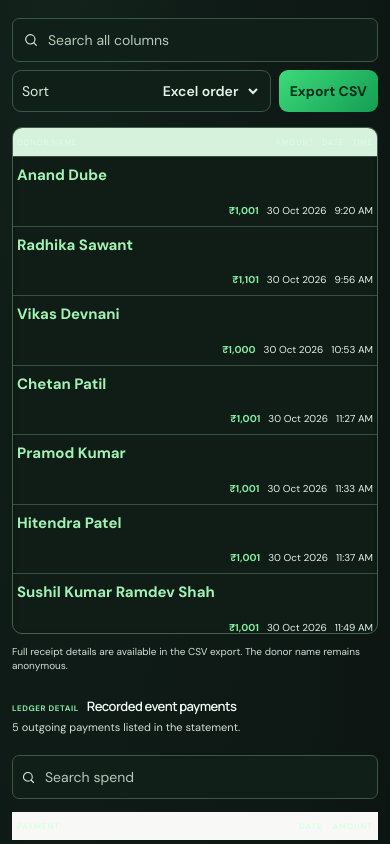
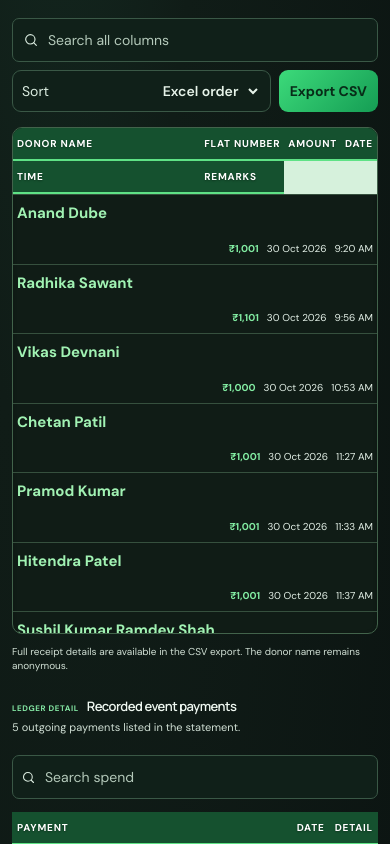
Before and after one commit to abhisheksawant52/Godrejnest, a React (Vite) app: page / in a window 390 px wide. Shown: the part 1500-2344 px from the top of the page. Built offline with nearby package versions, Linux system fonts and the light colour scheme; a web font is replaced by a local one.

Commit message:
Updating Data

```diff
--- a/src/styles.css
+++ b/src/styles.css
@@ -532,3 +532,9 @@ body{background:radial-gradient(ellipse at 15% 0%,#18382b 0%,#101c17 42%,#0b1311
 .data-note{color:#fff0c2;background:#342f1c;border-color:#d5aa43}
 .note-mark{background:#ffd768;color:#28210f}
 @media(max-width:760px){.donor-foot,.table-foot,.panel-head p{color:#d0dfd4}}
+/* Stronger mobile column headers for donor and payment rows. */
+@media(max-width:760px){
+ .donor-table th,.activity-panel th{display:block!important;background:#15512f!important;color:#fff!important;font-size:11px;font-weight:800;letter-spacing:.08em;text-shadow:0 1px 2px #0005;border-bottom:2px solid #5fe286!important}
+ .donor-table th:nth-child(1),.donor-table th:nth-child(3),.donor-table th:nth-child(4),.donor-table th:nth-child(5),.activity-panel th:nth-child(1),.activity-panel th:nth-child(2),.activity-panel th:nth-child(4){text-align:left}
+}
+@media(max-width:390px){.donor-table th,.activity-panel th{font-size:10px}}
```
Also changed, not shown: 4 other files (tests, documents, lock files or other folders).
